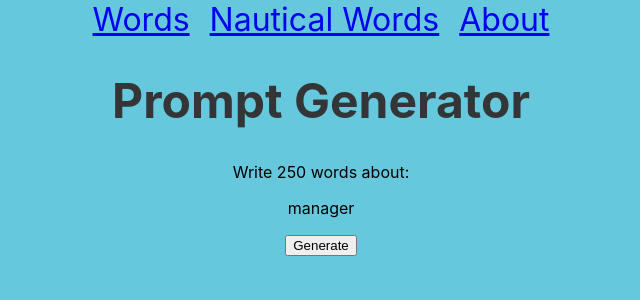
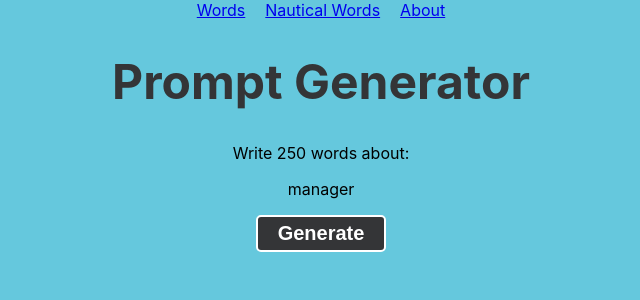
Before and after one commit to sharkham/prompt-generator, a React (Create React App) app: page / in a window 1280 px wide. Shown: the top 300 px of the page, without its empty margins (319-959 px from the left). Built offline with nearby package versions, Linux system fonts and the light colour scheme.

Commit message:
Adds accessible button styling

```diff
--- a/src/App.css
+++ b/src/App.css
@@ -50,11 +50,34 @@ h1 {
 }
 
 .nav-link {
-  font-size: 2em;
-  padding: 0px 10px 0px 10px;
+  /* font-size: 1.25em; */
+  padding: 10px;
 }
 
-/* button {
-  background-color: #0e335f;
+button {
+  cursor: pointer;
+  border: 2px solid #fff;
+  border-radius: 5px;
+  background-color: #343537;
   color: #ffffff;
-} */
+  font-size: 1.25em;
+  font-weight: bold;
+  padding: 5px 20px;
+  transition: all 0.3s ease;
+  outline: none;
+}
+
+button:hover,
+button:focus {
+  outline: none;
+  color: #343537;
+  background-color: #fff;
+  border: 2px solid #343537;
+}
+
+button:active {
+  outline: none;
+  color: #343537;
+  background-color: #9fa1a4;
+  border-color: #343537;
+}
```
